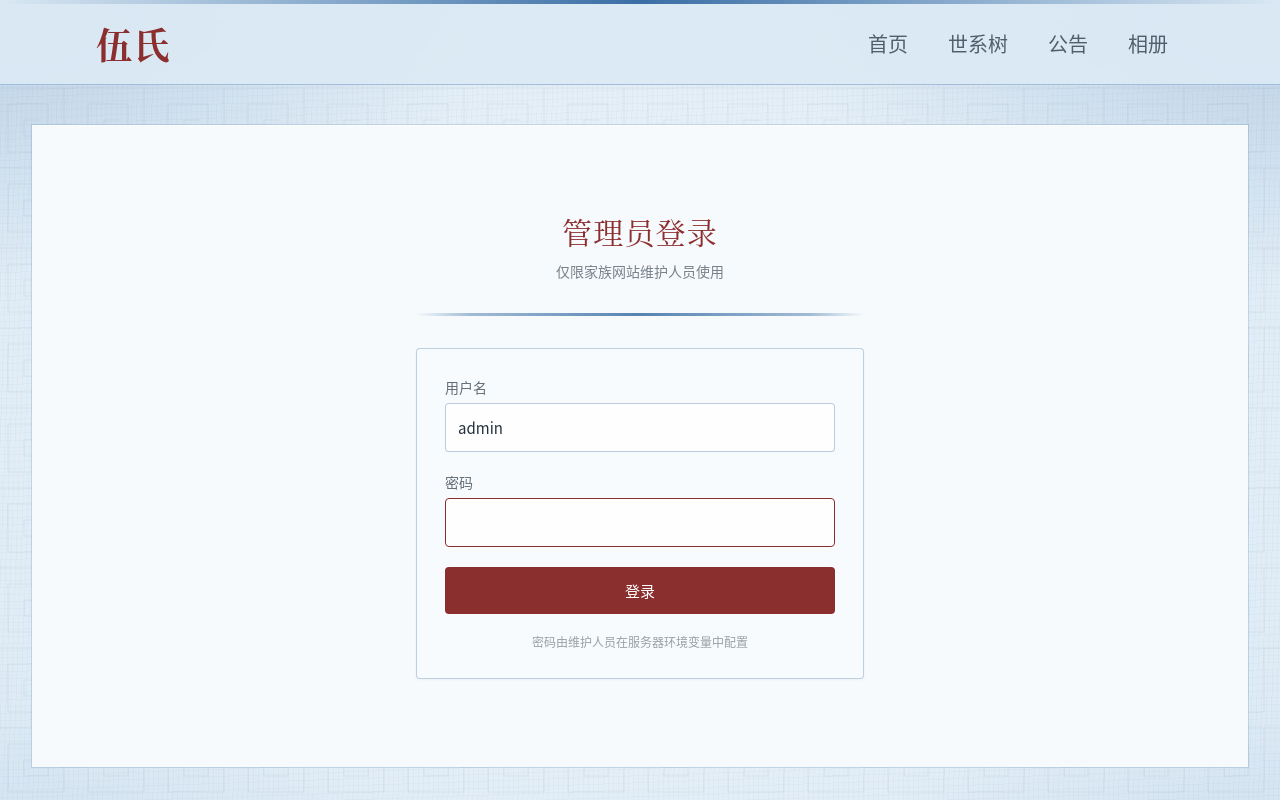
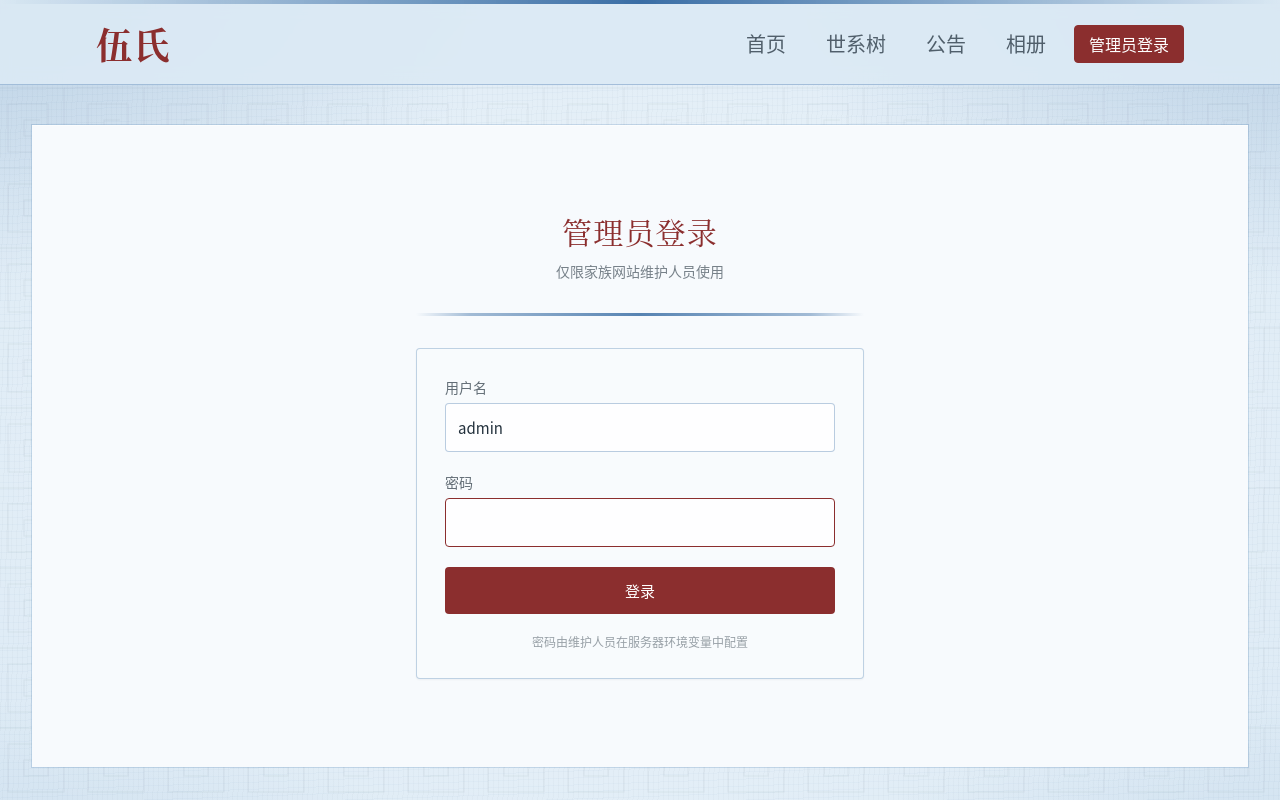
Before and after one commit to 546-edward/wu-family, a Next.js app: page /admin/login in a window 1280 px wide. Shown: the top 800 px of the page. Built offline with nearby package versions, Linux system fonts and the light colour scheme; no server answers.

Commit message:
feat: 导航栏增加管理入口，明确展示内容对访客开放

```diff
--- a/src/app/layout.tsx
+++ b/src/app/layout.tsx
@@ -1,6 +1,7 @@
 import type { Metadata } from 'next'
 import './globals.css'
-import { getFamilyConfig } from '@/lib/data'
+import { getFamilyConfig } from '@/lib/content'
+import { isAuthenticated } from '@/lib/auth'
 import Nav from '@/components/Nav'
 import Footer from '@/components/Footer'
 
@@ -19,10 +20,13 @@ export function generateMetadata(): Metadata {
   }
 }
 
-export default function RootLayout({
+export default async function RootLayout({
   children,
 }: Readonly<{ children: React.ReactNode }>) {
   const family = getFamilyConfig()
+  // 服务端判定登录态，决定导航栏显示「管理员登录」还是「管理后台」。
+  // 这里只影响入口文案，真正的权限在后台页面与 Server Action 中强制校验。
+  const isAdmin = await isAuthenticated()
 
   return (
     <html lang="zh-CN">
@@ -37,7 +41,7 @@ export default function RootLayout({
           } as React.CSSProperties
         }
       >
-        <Nav />
+        <Nav isAdmin={isAdmin} />
         {/* 内容区置于半透明宣纸面板上，两侧露出国风底色纹理 */}
         <main className="paper-panel mx-auto my-6 w-[min(100%-1.5rem,76rem)] flex-1 px-5 py-10 md:my-10 md:px-10 md:py-14">
           {children}
--- a/src/components/Nav.tsx
+++ b/src/components/Nav.tsx
@@ -4,7 +4,8 @@ import Link from 'next/link'
 import { usePathname } from 'next/navigation'
 import { getFamilyConfig } from '@/lib/content'
 
-const links = [
+/** 访客导航：家族展示内容，无需登录即可浏览 */
+const publicLinks = [
   { href: '/', label: '首页' },
   { href: '/genealogy', label: '世系树' },
   { href: '/announcements', label: '公告' },
@@ -13,14 +14,30 @@ const links = [
 
 /**
  * 全局导航栏。
- * 品牌名取自 `family.shortName`，当前页高亮由 `usePathname()` 判定。
+ *
+ * 访问模型：
+ * - 展示内容对所有人开放，无需登录
+ * - 导航栏右侧始终提供入口：未登录显示「管理员登录」，
+ *   已登录显示「管理后台」，让维护人员随时能进入后台
+ *
+ * 登录态由服务端（layout）判定后经 props 传入：
+ * 本组件是客户端组件，不直接依赖数据库与会话模块。
  */
-export default function Nav() {
+export default function Nav({
+  isAdmin = false,
+}: {
+  /** 当前是否已登录管理员 */
+  isAdmin?: boolean
+}) {
   const family = getFamilyConfig()
   const pathname = usePathname()
 
   const isActive = (href: string) =>
     href === '/' ? pathname === '/' : pathname.startsWith(href)
+
+  const adminHref = isAdmin ? '/admin' : '/admin/login'
+  const adminLabel = isAdmin ? '管理后台' : '管理员登录'
+  const adminActive = pathname.startsWith('/admin')
 
   return (
     <header className="sticky top-0 z-40 border-b border-brand-accent/35 bg-brand-paper/92 backdrop-blur">
@@ -37,8 +54,9 @@ export default function Nav() {
           {family.shortName}
         </Link>
 
+        <div className="flex flex-wrap items-center gap-x-3 gap-y-2">
           <ul className="flex flex-wrap items-center gap-x-2 gap-y-1 text-lg md:text-xl">
-          {links.map(({ href, label }) => {
+            {publicLinks.map(({ href, label }) => {
               const active = isActive(href)
               return (
                 <li key={href}>
@@ -58,6 +76,21 @@ export default function Nav() {
               )
             })}
           </ul>
+
+          {/* 管理入口：与内容导航用细线稍作分隔，表明它属于另一类操作 */}
+          <Link
+            href={adminHref}
+            aria-current={adminActive ? 'page' : undefined}
+            className={
+              'rounded-sm border px-3.5 py-1.5 text-base transition-colors ' +
+              (adminActive
+                ? 'border-brand-primary bg-brand-primary text-white'
+                : 'border-brand-accent/45 text-brand-ink/70 hover:border-brand-primary hover:text-brand-primary')
+            }
+          >
+            {adminLabel}
+          </Link>
+        </div>
       </nav>
     </header>
   )
--- a/src/lib/auth.ts
+++ b/src/lib/auth.ts
@@ -33,7 +33,7 @@ const MAX_AGE_SECONDS = 60 * 60 * 24 * 7
  * 若确实以 HTTP 局域网方式部署，显式设 COOKIE_SECURE=false 关闭。
  * 一旦配上 HTTPS，就应改回 true（或不设，用默认值）。
  */
-function useSecureCookie(): boolean {
+function shouldUseSecureCookie(): boolean {
   const flag = process.env.COOKIE_SECURE
   if (flag === 'false') return false
   if (flag === 'true') return true
@@ -109,7 +109,7 @@ export async function login(
   store.set(COOKIE_NAME, createToken(row.username), {
     httpOnly: true,
     sameSite: 'lax',
-    secure: useSecureCookie(),
+    secure: shouldUseSecureCookie(),
     path: '/',
     maxAge: MAX_AGE_SECONDS,
   })
```
Also changed, not shown: 2 other files (tests, documents, lock files or other folders). Lines whose indentation alone changed are shown as unchanged.
